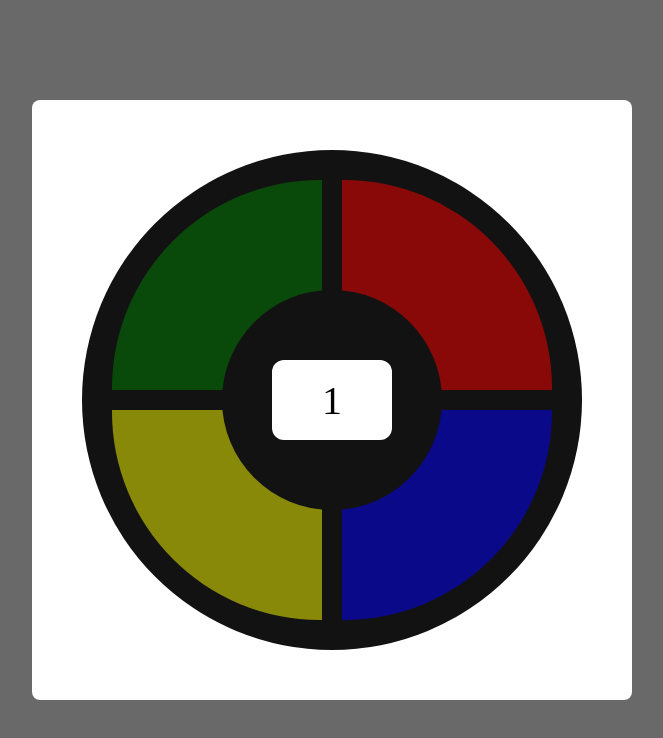
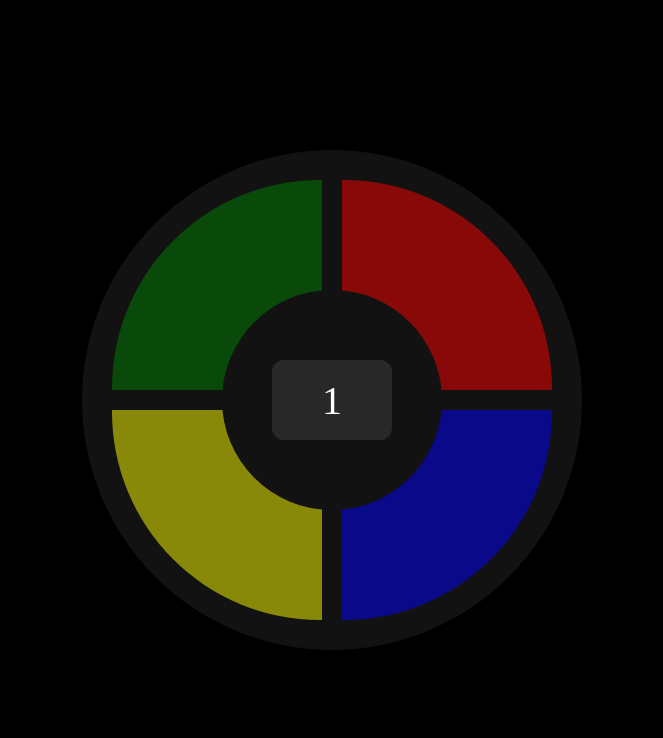
Before and after one commit to YaslokDev/SimonJuego, a plain HTML site: page index.html in a window 1280 px wide. Both pictures are taken after a click on the button "Iniciar Juego". Shown: the whole page, without its empty margins (308-971 px from the left). Drawn offline with Linux system fonts and the light colour scheme.

Commit message:
Cambios esteticos

```diff
--- a/style.css
+++ b/style.css
@@ -9,7 +9,7 @@ body {
 }
 
 .panel {
-  background-color: #fff;
+  background-color: black;
   height: 37.5em;
   width: 37.5em;
   position: absolute;
@@ -83,7 +83,7 @@ body {
   position: absolute;
   display: grid;
   place-items: center;
-  background-color: #fff;
+  background-color: rgb(41, 40, 40);
   height: 2em;
   width: 3em;
   font-size: 2.5em;
@@ -91,6 +91,7 @@ body {
   top: 50%;
   left: 50%;
   border-radius: 0.3em;
+  color: white;
 }
 
 .ocultar {
@@ -98,7 +99,7 @@ body {
 }
 
 .container {
-  background-color: dimgray;
+  background-color: black;
   position: absolute;
   top: 0;
   height: 100%;
@@ -110,13 +111,32 @@ body {
 }
 
 .container button {
-  background-color: #fff;
+  background: linear-gradient(
+    45deg,
+    rgba(255, 0, 0, 0.5),
+    rgba(0, 255, 0, 0.5),
+    rgba(0, 0, 255, 0.5),
+    rgba(255, 255, 0, 0.5)
+  );
+
+  color: #fff;
   font-size: 1.2em;
+  font-weight: bold;
   border: none;
   outline: none;
   padding: 1em 2em;
   border-radius: 0.3em;
   cursor: pointer;
+}
+
+.container button:hover {
+  background: linear-gradient(
+    45deg,
+    rgba(255, 0, 0, 0.7),
+    rgba(0, 255, 0, 0.7),
+    rgba(0, 0, 255, 0.7),
+    rgba(255, 255, 0, 0.7)
+  );
 }
 
 .container p {
```
